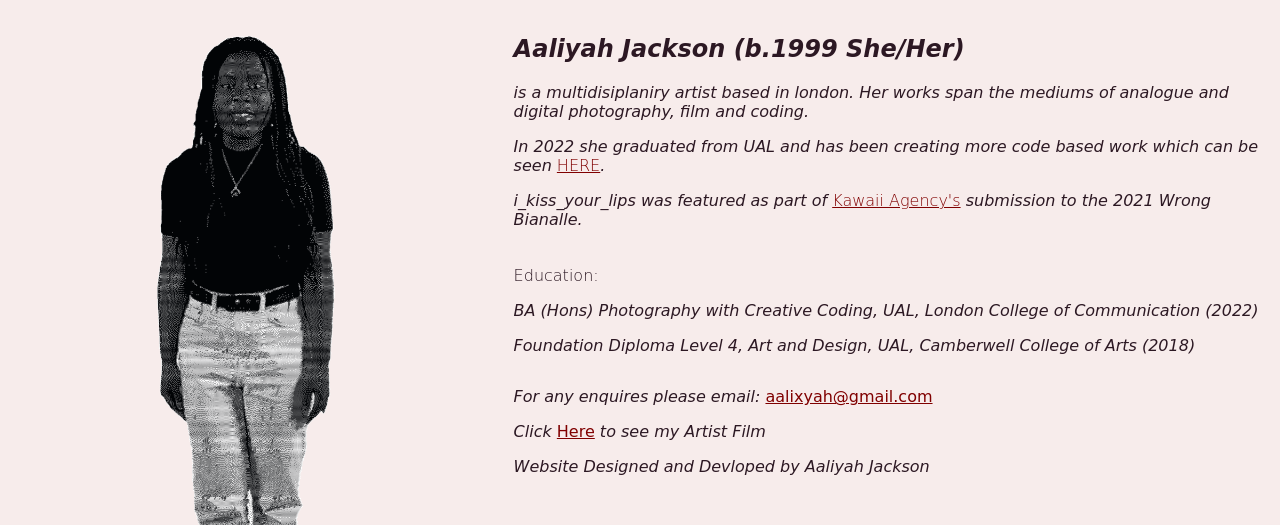
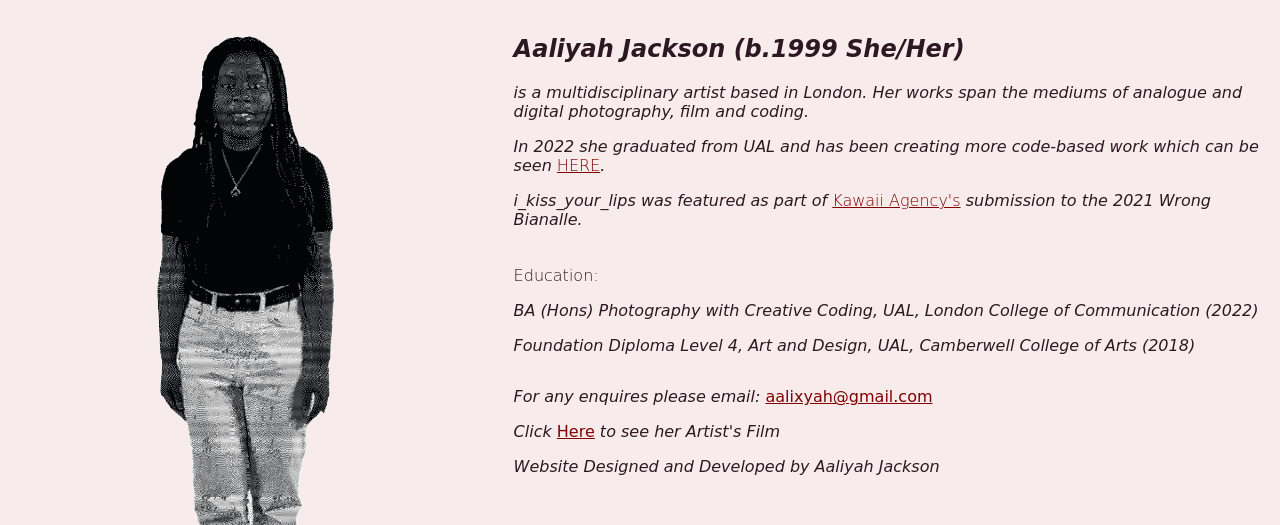
Before and after one commit to aalixyah/aalixyah.github.io, a plain HTML site: page info.html in a window 1280 px wide. Shown: the part 79-604 px from the top of the page. Drawn offline with nearby package versions, Linux system fonts and the light colour scheme; a web font is replaced by a local one.

Commit message:
Update info.html

```diff
--- a/info.html
+++ b/info.html
@@ -29,9 +29,9 @@
         <div class="info-about">
             <h2>Aaliyah Jackson <span>(b.1999 She/Her)</span></h2>
             <p>
-                is a multidisiplaniry artist based in london. Her works span the mediums of analogue and digital photography, film and coding.
+                is a multidisciplinary artist based in London. Her works span the mediums of analogue and digital photography, film and coding.
             </p>
-            <p> In 2022 she graduated from UAL and has been creating more code based work which can be seen <a href="http://github.com/aalixyah"><span>HERE</span></a>.</p>
+            <p> In 2022 she graduated from UAL and has been creating more code-based work which can be seen <a href="http://github.com/aalixyah"><span>HERE</span></a>.</p>
             <p><a href="/i_kiss_your_lips.html">i_kiss_your_lips</a> was featured as part of <span><a href="https://kawaii.agency/Curatorial-Statement-About-1">Kawaii Agency's</a></span> submission to the 2021 Wrong Bianalle.</p>
         </div>
             <div class="info-education">
@@ -42,8 +42,8 @@
 
         <div class="info-contact">
             <p>For any enquires please email: <span><a href="mailto:aalixyah@gmail.com">aalixyah@gmail.com</a></span></p>
-            <p>Click <span><a href="https://www.youtube.com/watch?v=i5j4iuOMtbo">Here</a></span> to see my Artist Film
-            <p>Website Designed and Devloped by Aaliyah Jackson</p>
+            <p>Click <span><a href="https://www.youtube.com/watch?v=i5j4iuOMtbo">Here</a></span> to see her Artist's Film
+            <p>Website Designed and Developed by Aaliyah Jackson</p>
                 <br>
         </div>
 
```
